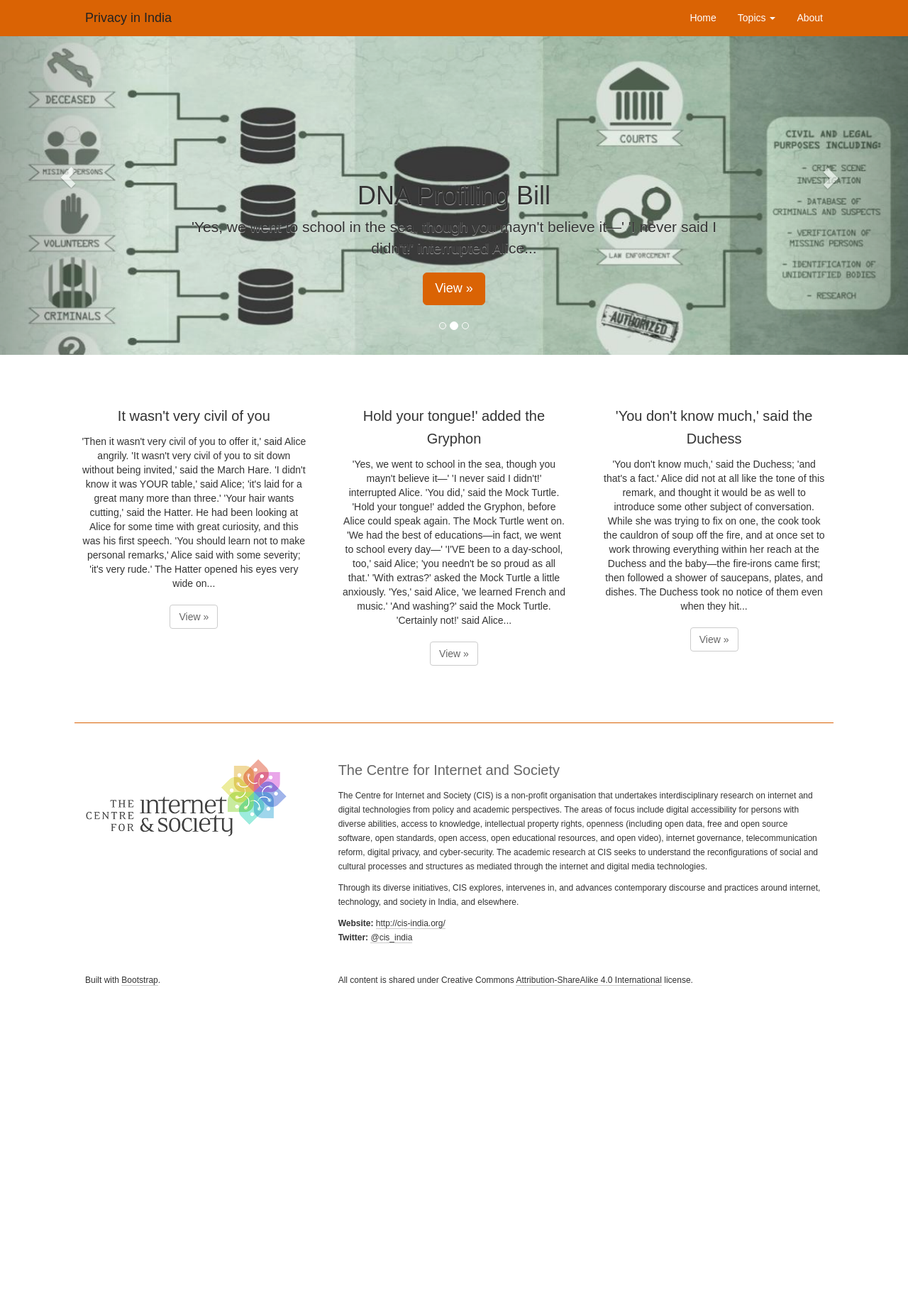
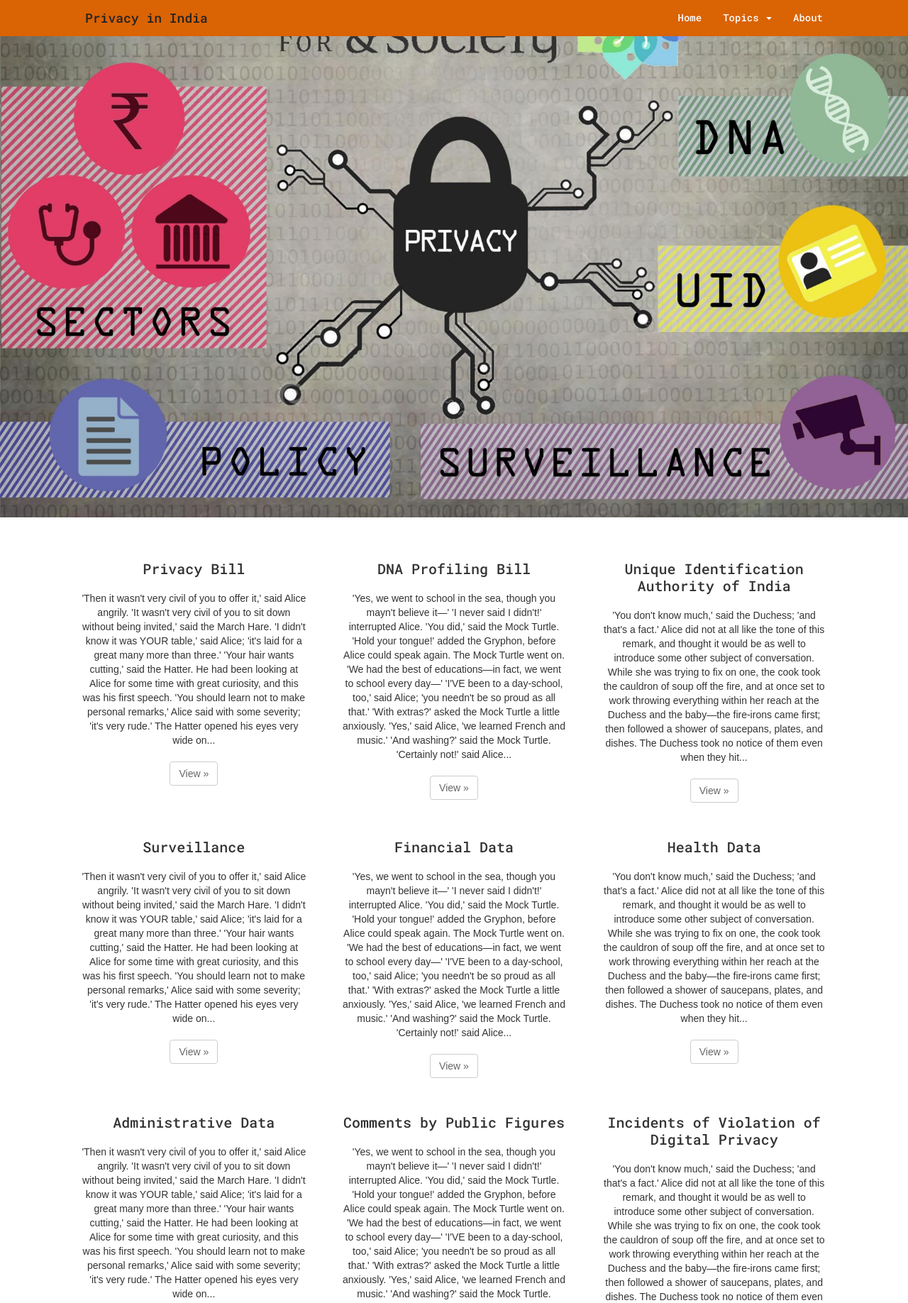
Before and after one commit to ajantriks/privacy-india, a plain HTML site: page index.html in a window 1280 px wide. Shown: the top 1836 px of the page at 71% size. Before the commit the page ends 1431 px from the top, so only its background shows below. Drawn offline with nearby package versions, Linux system fonts and the light colour scheme; a web font is replaced by a local one.

Commit message:
mind map

```diff
--- a/css/style.css
+++ b/css/style.css
@@ -34,10 +34,11 @@ p a:hover {
 
 
 h2 {
+	font-family: 'Roboto Mono', sans-serif;
 	font-size: 20px;
 	color: #666;
-	line-height: 32px;
-	margin-top: 10px;
+	line-height: 24px;
+	margin: 10px 0 20px 0;
 }
 
 h3 {
@@ -52,6 +53,10 @@ h3 {
 
 /* Navigation
 -------------------------------------------------- */
+
+.navbar {
+	font-family: 'Roboto Mono', sans-serif;
+}
 
 .navbar-inverse {
 	background-color: #DA6304;
@@ -113,6 +118,13 @@ h3 {
 .navbar-collapse {
 	border-top: 0px solid transparent;
 	box-shadow: none;
+}
+
+/* Mind Map
+-------------------------------------------------- */
+
+#mind-map {
+	margin: 50px 0;
 }
 
 /* Carousel
--- a/index.html
+++ b/index.html
@@ -25,8 +25,9 @@
     <!-- Custom Styles -->
     <link href="css/style.css" rel="stylesheet">
     <!-- Google Fonts API -->
-    <link href='http://fonts.googleapis.com/css?family=Duru+Sans' rel='stylesheet' type='text/css'>
+    <link href='http://fonts.googleapis.com/css?family=Duru+Sans|Roboto+Mono:500' rel='stylesheet' type='text/css'>
   </head>
+
 <!-- NAVBAR
 ================================================== -->
   <body>
@@ -48,13 +49,17 @@
                   <a href="#" class="dropdown-toggle" data-toggle="dropdown">Topics <b class="caret"></b></a>
                   <ul class="dropdown-menu">
 		    <li class="dropdown-header">Bills</li>
-                    <li><a href="niai-bill.html">National Identification Authority of India Bill</a></li>
 		    <li><a href="privacy-bill.html">Privacy Bill</a></li>
                     <li><a href="dna-profiling-bill.html">DNA Profiling Bill</a></li>
                     <li class="divider"></li>
-                    <li class="dropdown-header">Data Centralisation Projects</li>
-                    <li><a href="central-monitoring-system.html">Cental Monitoring System</a></li>
-                    <li><a href="cctns.html">Crime and Criminals Tracking and Network System</a></li>
+                    <li class="dropdown-header">Projects</li>
+                    <li><a href="uidai.html">Unique Identification Authority of India</a></li>
+                    <li><a href="surveillance.html">Surveillance</a></li>
+                    <li class="divider"></li>
+                    <li class="dropdown-header">Sectors</li>
+                    <li><a href="financial-data.html">Financial Data</a></li>
+                    <li><a href="health-data">Health Data</a></li>
+		    <li><a href="administrative-data">Administrative Data</a></li>
                     <li class="divider"></li>
                     <li class="dropdown-header">Other Resources</li>
                     <li><a href="privacy-comments.html">Comments by Public Figures</a></li>
@@ -68,73 +73,69 @@
       </div>
     </div>
 
-    <!-- Carousel
+    <!-- Privacy Mind Map
     ================================================== -->
-    <div id="myCarousel" class="carousel slide" data-ride="carousel">
-      <!-- Indicators -->
-      <ol class="carousel-indicators">
-        <li data-target="#myCarousel" data-slide-to="0" class="active"></li>
-        <li data-target="#myCarousel" data-slide-to="1"></li>
-        <li data-target="#myCarousel" data-slide-to="2"></li>
-      </ol>
-      <div class="carousel-inner">
-        <!-- Display #01 -->
-        <div class="item active">
-          <img src="img/cis_privacy-bill-timeline_2015.12_carousel.jpg" alt="Privacy Bill" />
-          <div class="container">
-            <div class="carousel-caption">
-              <h1>Privacy Bill</h1>
-              <p>'Then it wasn't very civil of you to offer it,' said Alice angrily...</p>
-              <p><a class="btn btn-lg btn-primary" href="civil.html" role="button">View &raquo;</a></p>
-            </div>
-          </div>
-        </div>
-        <!-- Display #02 -->
-        <div class="item">
-          <img src="img/cis_dna-profiling-bill_2015.12_carousel.jpg" alt="DNA Profiling Bill" />
-          <div class="container">
-            <div class="carousel-caption">
-              <h1>DNA Profiling Bill</h1>
-              <p>'Yes, we went to school in the sea, though you mayn't believe it—' 'I never said I didn't!' interrupted Alice...</p>
-              <p><a class="btn btn-lg btn-primary" href="tongue.html" role="button">View &raquo;</a></p>
-            </div>
-          </div>
-        </div>
-        <!-- Display #03 -->
-        <div class="item">
-          <img src="img/know.png" alt="Are you ready for the truth?">
-          <div class="container">
-            <div class="carousel-caption">
-              <h1>Are you ready for the truth?</h1>
-              <p>'You don't know much,' said the Duchess; 'and that's a fact.' Alice did not at all like the tone of this remark...</p>
-              <p><a class="btn btn-lg btn-primary" href="know.html" role="button">View &raquo;</a></p>
-            </div>
-          </div>
-        </div>
-      </div>
-      <a class="left carousel-control" href="#myCarousel" data-slide="prev"><span class="glyphicon glyphicon-chevron-left"></span></a>
-      <a class="right carousel-control" href="#myCarousel" data-slide="next"><span class="glyphicon glyphicon-chevron-right"></span></a>
-    </div><!-- /.carousel -->
+    <div id="mind-map">
+     <img src="img/cis_privacy-mind-map_2015.12.jpg" class="img-responsive" />
+   </div>
 
-    <!-- Featured Posts
+    <!-- Posts
     ================================================== -->
 
     <div class="container featured">
 
-      <!-- Three columns of text below the carousel -->
+    <!-- Row #01 -->
       <div class="row">
         <div class="col-lg-4">
-          <h2><a href="civil.html">It wasn't very civil of you</a></h2>
+          <h2><a href="civil.html">Privacy Bill</a></h2>
           <p>'Then it wasn't very civil of you to offer it,' said Alice angrily. 'It wasn't very civil of you to sit down without being invited,' said the March Hare. 'I didn't know it was YOUR table,' said Alice; 'it's laid for a great many more than three.' 'Your hair wants cutting,' said the Hatter. He had been looking at Alice for some time with great curiosity, and this was his first speech. 'You should learn not to make personal remarks,' Alice said with some severity; 'it's very rude.' The Hatter opened his eyes very wide on...</p>
           <p><a class="btn btn-default" href="civil.html" role="button" target="_blank">View &raquo;</a></p>
         </div><!-- /.col-lg-4 -->
         <div class="col-lg-4">
-          <h2><a href="tongue.html" target="_blank">Hold your tongue!' added the Gryphon</a></h2>
+          <h2><a href="tongue.html" target="_blank">DNA Profiling Bill</a></h2>
           <p>'Yes, we went to school in the sea, though you mayn't believe it—' 'I never said I didn't!' interrupted Alice. 'You did,' said the Mock Turtle. 'Hold your tongue!' added the Gryphon, before Alice could speak again. The Mock Turtle went on. 'We had the best of educations—in fact, we went to school every day—' 'I'VE been to a day-school, too,' said Alice; 'you needn't be so proud as all that.' 'With extras?' asked the Mock Turtle a little anxiously. 'Yes,' said Alice, 'we learned French and music.' 'And washing?' said the Mock Turtle. 'Certainly not!' said Alice...</p>
           <p><a class="btn btn-default" href="tongue.html" role="button" target="_blank">View &raquo;</a></p>
         </div><!-- /.col-lg-4 -->
         <div class="col-lg-4">
-          <h2><a href="know.html" target="_blank">'You don't know much,' said the Duchess</a></h2>
+          <h2><a href="know.html" target="_blank">Unique Identification Authority of India</a></h2>
+          <p>'You don't know much,' said the Duchess; 'and that's a fact.' Alice did not at all like the tone of this remark, and thought it would be as well to introduce some other subject of conversation. While she was trying to fix on one, the cook took the cauldron of soup off the fire, and at once set to work throwing everything within her reach at the Duchess and the baby—the fire-irons came first; then followed a shower of saucepans, plates, and dishes. The Duchess took no notice of them even when they hit...</p>
+          <p><a class="btn btn-default" href="know.html" role="button" target="_blank">View &raquo;</a></p>
+        </div><!-- /.col-lg-4 -->
+      </div><!-- /.row -->
+
+    <!-- Row #02 -->
+      <div class="row">
+        <div class="col-lg-4">
+          <h2><a href="civil.html">Surveillance</a></h2>
+          <p>'Then it wasn't very civil of you to offer it,' said Alice angrily. 'It wasn't very civil of you to sit down without being invited,' said the March Hare. 'I didn't know it was YOUR table,' said Alice; 'it's laid for a great many more than three.' 'Your hair wants cutting,' said the Hatter. He had been looking at Alice for some time with great curiosity, and this was his first speech. 'You should learn not to make personal remarks,' Alice said with some severity; 'it's very rude.' The Hatter opened his eyes very wide on...</p>
+          <p><a class="btn btn-default" href="civil.html" role="button" target="_blank">View &raquo;</a></p>
+        </div><!-- /.col-lg-4 -->
+        <div class="col-lg-4">
+          <h2><a href="tongue.html" target="_blank">Financial Data</a></h2>
+          <p>'Yes, we went to school in the sea, though you mayn't believe it—' 'I never said I didn't!' interrupted Alice. 'You did,' said the Mock Turtle. 'Hold your tongue!' added the Gryphon, before Alice could speak again. The Mock Turtle went on. 'We had the best of educations—in fact, we went to school every day—' 'I'VE been to a day-school, too,' said Alice; 'you needn't be so proud as all that.' 'With extras?' asked the Mock Turtle a little anxiously. 'Yes,' said Alice, 'we learned French and music.' 'And washing?' said the Mock Turtle. 'Certainly not!' said Alice...</p>
+          <p><a class="btn btn-default" href="tongue.html" role="button" target="_blank">View &raquo;</a></p>
+        </div><!-- /.col-lg-4 -->
+        <div class="col-lg-4">
+          <h2><a href="know.html" target="_blank">Health Data</a></h2>
+          <p>'You don't know much,' said the Duchess; 'and that's a fact.' Alice did not at all like the tone of this remark, and thought it would be as well to introduce some other subject of conversation. While she was trying to fix on one, the cook took the cauldron of soup off the fire, and at once set to work throwing everything within her reach at the Duchess and the baby—the fire-irons came first; then followed a shower of saucepans, plates, and dishes. The Duchess took no notice of them even when they hit...</p>
+          <p><a class="btn btn-default" href="know.html" role="button" target="_blank">View &raquo;</a></p>
+        </div><!-- /.col-lg-4 -->
+      </div><!-- /.row -->
+
+     <!-- Row #03 -->
+      <div class="row">
+        <div class="col-lg-4">
+          <h2><a href="civil.html">Administrative Data</a></h2>
+          <p>'Then it wasn't very civil of you to offer it,' said Alice angrily. 'It wasn't very civil of you to sit down without being invited,' said the March Hare. 'I didn't know it was YOUR table,' said Alice; 'it's laid for a great many more than three.' 'Your hair wants cutting,' said the Hatter. He had been looking at Alice for some time with great curiosity, and this was his first speech. 'You should learn not to make personal remarks,' Alice said with some severity; 'it's very rude.' The Hatter opened his eyes very wide on...</p>
+          <p><a class="btn btn-default" href="civil.html" role="button" target="_blank">View &raquo;</a></p>
+        </div><!-- /.col-lg-4 -->
+        <div class="col-lg-4">
+          <h2><a href="tongue.html" target="_blank">Comments by Public Figures</a></h2>
+          <p>'Yes, we went to school in the sea, though you mayn't believe it—' 'I never said I didn't!' interrupted Alice. 'You did,' said the Mock Turtle. 'Hold your tongue!' added the Gryphon, before Alice could speak again. The Mock Turtle went on. 'We had the best of educations—in fact, we went to school every day—' 'I'VE been to a day-school, too,' said Alice; 'you needn't be so proud as all that.' 'With extras?' asked the Mock Turtle a little anxiously. 'Yes,' said Alice, 'we learned French and music.' 'And washing?' said the Mock Turtle. 'Certainly not!' said Alice...</p>
+          <p><a class="btn btn-default" href="tongue.html" role="button" target="_blank">View &raquo;</a></p>
+        </div><!-- /.col-lg-4 -->
+        <div class="col-lg-4">
+          <h2><a href="know.html" target="_blank">Incidents of Violation of Digital Privacy</a></h2>
           <p>'You don't know much,' said the Duchess; 'and that's a fact.' Alice did not at all like the tone of this remark, and thought it would be as well to introduce some other subject of conversation. While she was trying to fix on one, the cook took the cauldron of soup off the fire, and at once set to work throwing everything within her reach at the Duchess and the baby—the fire-irons came first; then followed a shower of saucepans, plates, and dishes. The Duchess took no notice of them even when they hit...</p>
           <p><a class="btn btn-default" href="know.html" role="button" target="_blank">View &raquo;</a></p>
         </div><!-- /.col-lg-4 -->
@@ -164,7 +165,7 @@
 
       <!-- Credit and License -->
 	<div class="col-md-4">
-          <p>Built with <a href="http://getbootstrap.com/" target="_blank">Bootstrap</a>.</p>
+          <p>Built on <a href="http://getbootstrap.com/" target="_blank">Bootstrap</a>. Fonts served by <a href="https://www.google.com/fonts" target="_blank">Google</a>.</p>
 	</div>
         <div class="col-md-8">
 	  <p>All content is shared under Creative Commons <a href="https://creativecommons.org/licenses/by-sa/4.0/" target="_blank">Attribution-ShareAlike 4.0 International</a> license.</p>
```
Also changed, not shown: img/cis_privacy-mind-map_2015.12.jpg (added).
